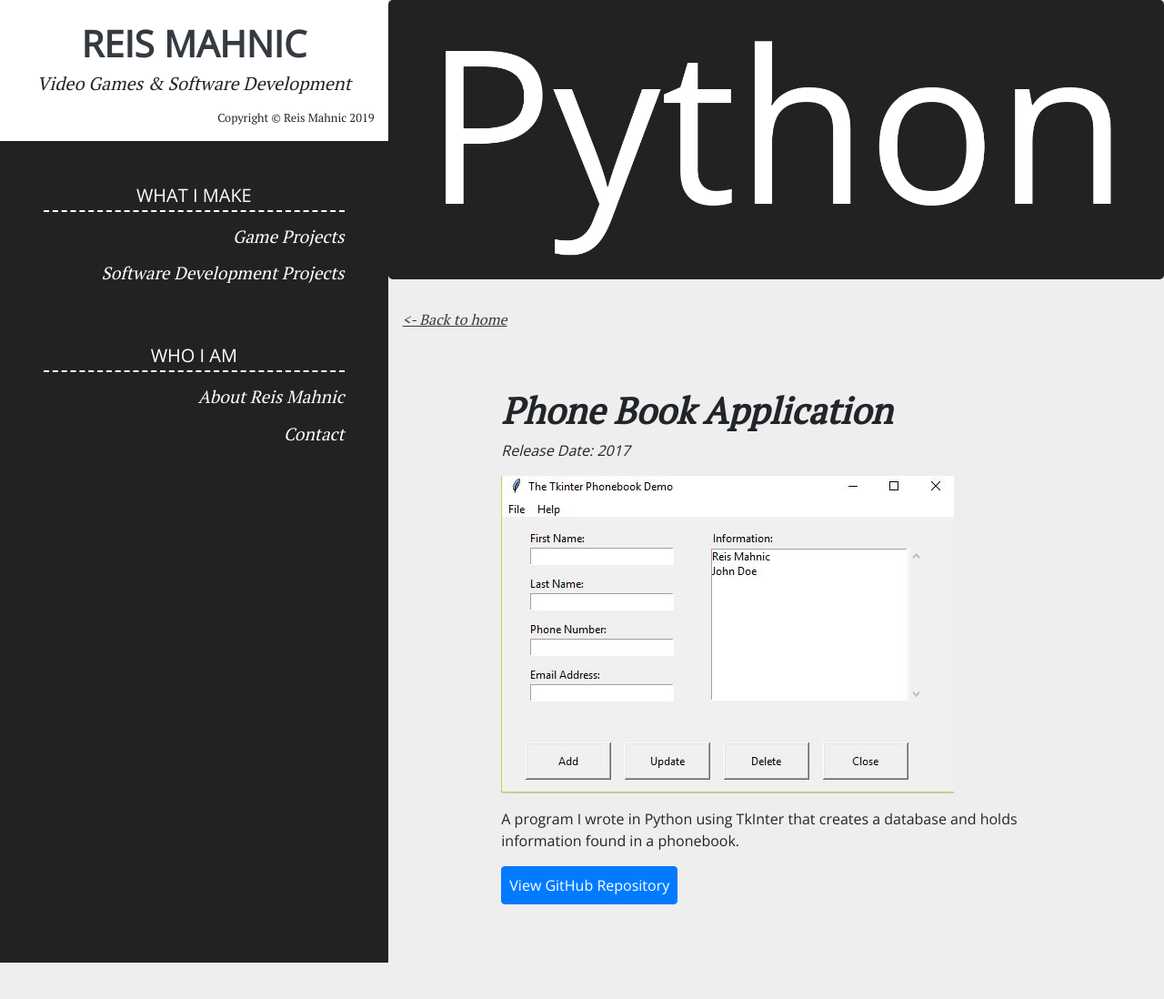
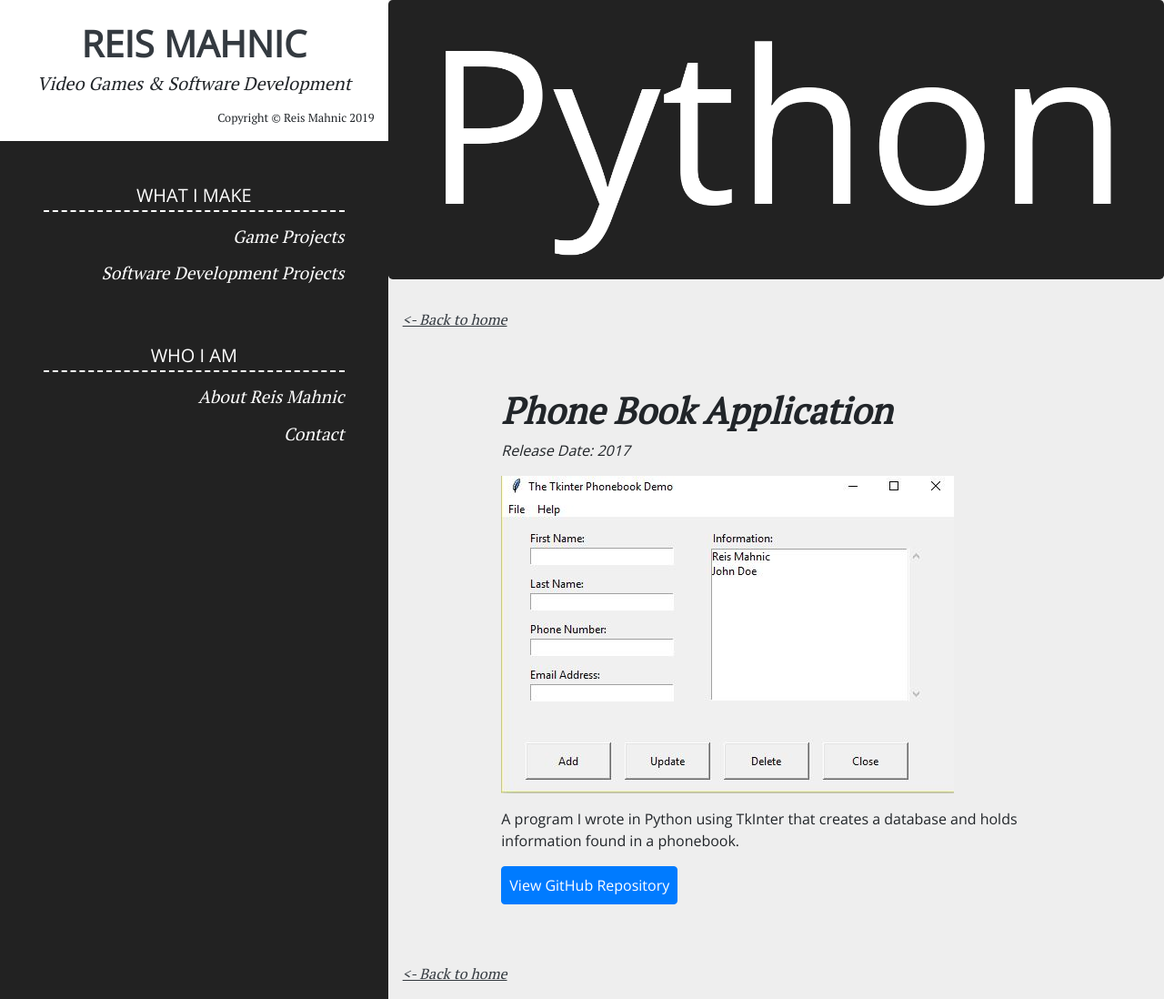
Before and after one commit to reismahnic/reis-mahnic, a Jekyll site: the page built from _software/phone-book-application.md, in a window 1280 px wide. Shown: the whole page at 91% size. Built offline with Jekyll 4.4.1, drawn with Linux system fonts in a browser that asks for light colours; before the commit the page ends 1058 px from its top, so only the background shows below that.

Commit message:
Update subpage.html

```diff
--- a/_layouts/subpage.html
+++ b/_layouts/subpage.html
@@ -9,5 +9,6 @@
         <p><em>Release Date: {{ page.release_date }}</em></p>
         {{ content }}
     </section>
+    <p class="px-3"><a href="{{site.baseurl}}" class="text-dark serif font-italic back-to-games"><span style="text-decoration: underline;">&lt;- Back to home</span></a></p>
 
     {% include footer.html %}
```
